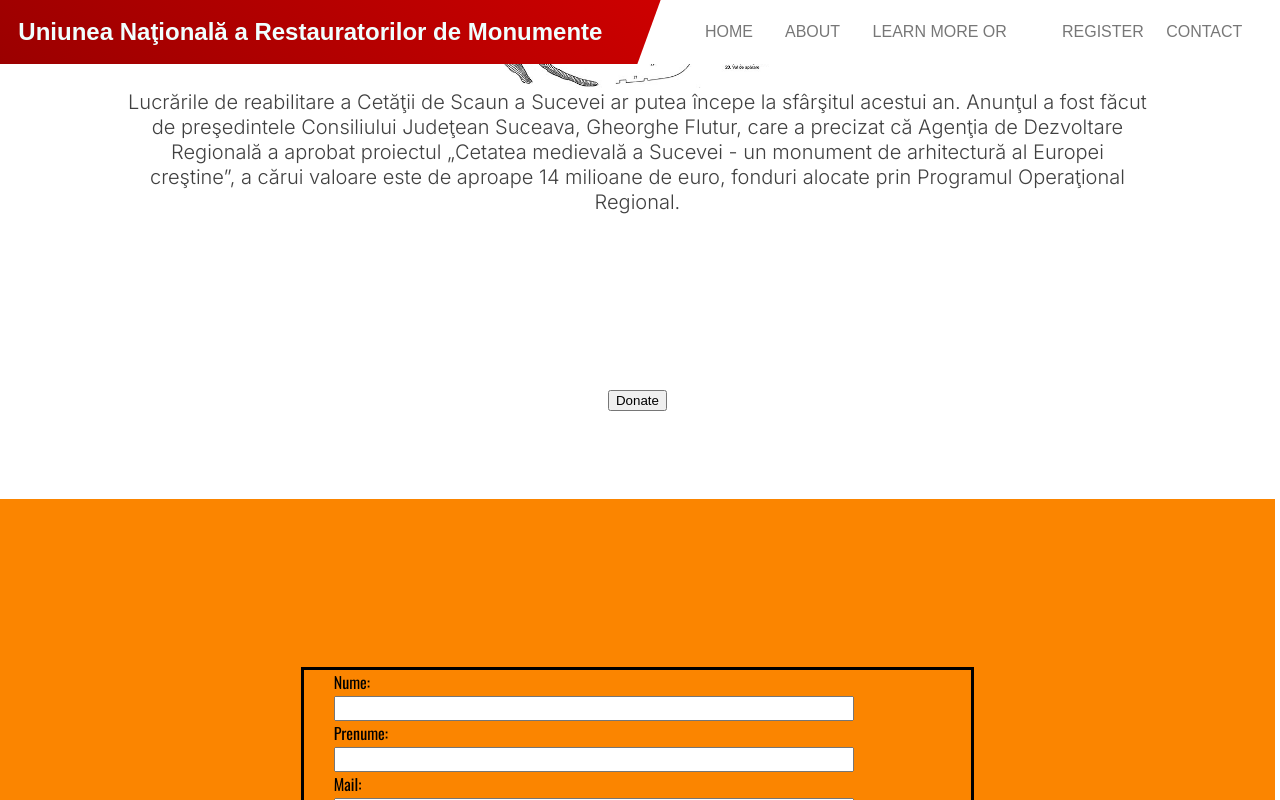
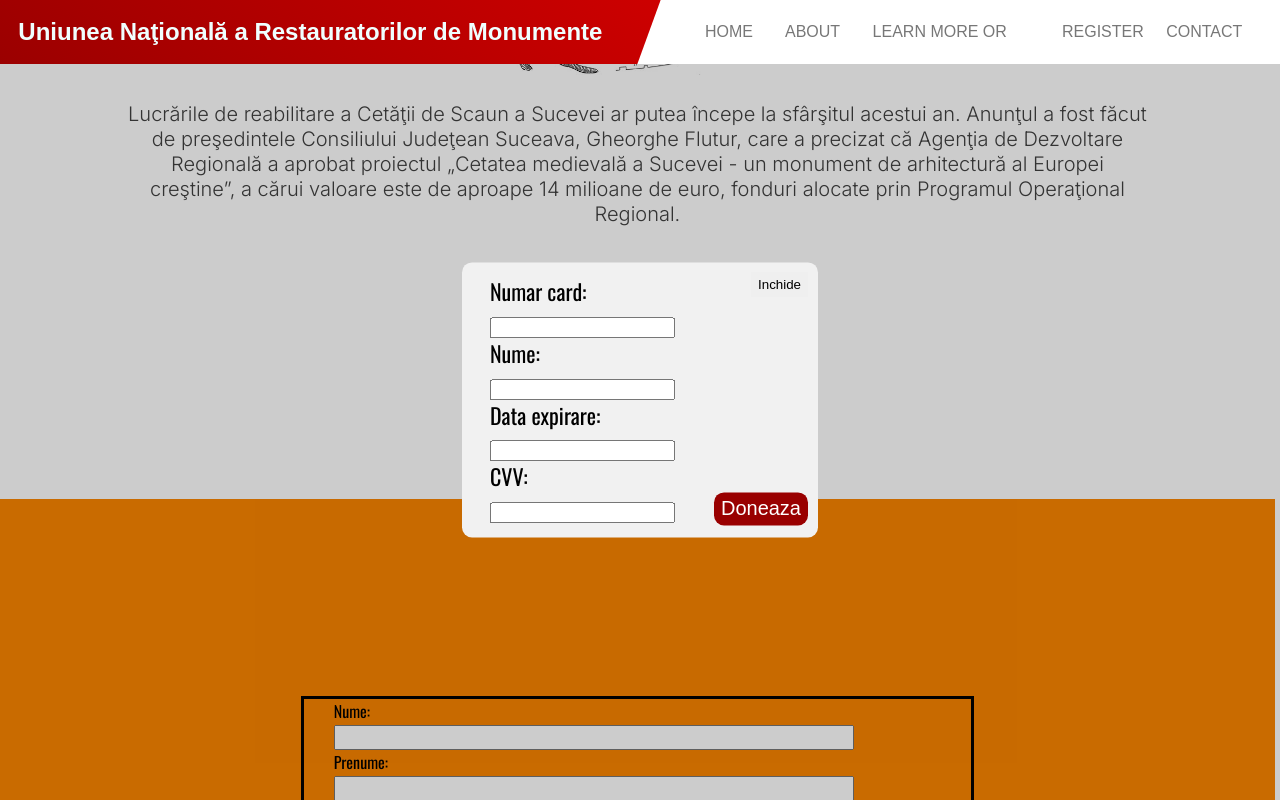
Before and after one commit to stefan-iordache/react-for-a-cause-unrmi, a React (Create React App) app in the folder app/: page / in a window 1280 px wide. Both pictures are taken after a click on the button "Donate". Shown: the part 1901-2701 px from the top of the page. Built offline with nearby package versions, Linux system fonts and the light colour scheme; a web font is replaced by a local one.

Commit message:
final touches

```diff
--- a/app/src/App.css
+++ b/app/src/App.css
@@ -283,6 +283,7 @@ img.active {
   margin-top: 0px;
   margin-left: 30px;
   color: azure;
+  font-family:  'Railway', sans-serif;;
 }
 
 /* Popup */
@@ -291,10 +292,13 @@ body.active-modal {
 }
 
 .btn-modal {
-  padding: 10px 20px;
+  padding: 15px 20px;
   display: block;
-  margin: 100px auto 0;
-  font-size: 18px;
+  margin: 40px auto 0;
+  font-size: 16px;
+  border: none;
+  border-radius: 10px;
+
 }
 
 .modal {
@@ -313,22 +317,23 @@ body.active-modal {
 }
 .modal-content {
   position: absolute;
-  top: 40%;
+  top: 50%;
   left: 50%;
   transform: translate(-50%, -50%);
   line-height: 1.4;
   background: #f1f1f1;
   padding: 14px 28px;
-  border-radius: 3px;
+  border-radius: 10px;
   max-width: 600px;
   min-width: 300px;
 }
 
-.close-modal {
+.modal-content .close-modal {
   position: absolute;
   top: 10px;
   right: 10px;
   padding: 5px 7px;
+  border: none;
 }
 
 .message-form {
@@ -346,6 +351,7 @@ body.active-modal {
 
 .errorForm {
   color:#cd0000;
+  font-weight: bold;
 }
 
 .message-form  textarea{
@@ -359,3 +365,36 @@ body.active-modal {
   text-align:start;
   font-size: 12px;
 }
+
+#donate .donation-modal {
+  background-color: #FB8500;
+  border: none;
+  color: white;
+  padding: 15px 32px;
+  font-size: 16px;
+  border-radius: 10px;
+}
+
+.send-donation {
+  position: absolute;
+  background-color: #990000;
+  color: white;
+  border: none;
+  padding: 5px 7px;
+  border-radius: 10px;
+  font-size: 20px;
+  right: 10px;
+}
+
+button {
+  cursor: pointer;
+}
+
+.donation-modal:hover, .btn-modal:hover, .send-donation:hover {
+  box-shadow: 0 12px 16px 0 rgba(0,0,0,0.24), 0 17px 50px 0 rgba(0,0,0,0.19);
+  transition: 1s all;
+}
+
+.donation-paragraph {
+  font-size: 22px;
+}
--- a/app/src/components/Donate.js
+++ b/app/src/components/Donate.js
@@ -1,17 +1,90 @@
-import React from 'react'
+import React, { useState } from 'react'
 import image10 from './imgs/unrmi_project.jpg'
 
 export default function Donate() {
+    const [donate, setDonate] = useState(false)
+    const [donateError, setDonateError] = useState(false)
+
+    function donateEvent() {
+        setDonate(!donate)
+    }
+
+    let form = {
+        cardNumber: "",
+        name: "",
+        expirationDate: "",
+        cvv: "",
+    }
+
+    function handleSubmit(event) {
+        event.preventDefault()
+        if (event.target[0].value &&
+            event.target[1].value &&
+            event.target[2].value &&
+            event.target[3].value
+            ) {
+                setDonateError(false)
+                form.cardNumber = event.target[0].value
+                form.name = event.target[1].value
+                form.expirationDate = event.target[2].value
+                form.cvv = event.target[3].value
+                console.log(form);
+            } else {setDonateError(true)}
+    }
+
     return (
         <>
             <section id='donate' className="main">
             <div className="text-inline">
                 <h4>LUCRĂRI DE REABILITARE LA CETATEA DE SCAUN SUCEAVA</h4>
-<img src={image10} alt="unrmi project" className="image"></img>
+                <img src={image10} alt="unrmi project" className="image"></img>
+                <br/>
+                <br/>
                 <p>Lucrările de reabilitare a Cetăţii de Scaun a Sucevei ar putea începe la sfârşitul acestui an. Anunţul a fost făcut de preşedintele Consiliului Judeţean Suceava, Gheorghe Flutur, care a precizat că Agenţia de Dezvoltare Regională a aprobat proiectul „Cetatea medievală a Sucevei - un monument de arhitectură al Europei creştine”, a cărui valoare este de aproape 14 milioane de euro, fonduri alocate prin Programul Operaţional Regional.
                 </p>
             </div>
-            <button>Donate</button>
+            <button className='donation-modal' onClick={donateEvent}>Donate</button>
+            {donate && (
+                    <div className='modal'>
+                        <div className='overlay'></div>
+                        <div className='modal-content'>
+                        <form onSubmit={handleSubmit}>
+                            <label className='donation-paragraph'>
+                                Numar card:
+                                <br/>
+                                <input type="text" name="name" />
+                            </label>
+                            <br/>
+                            <label className='donation-paragraph'>
+                                Nume:
+                                <br/>
+                                <input type="text" name="text" />
+                            </label>
+                            <br/>
+                            <label className='donation-paragraph'>
+                                Data expirare:
+                                <br/>
+                                <input type="text" name="text" />
+                            </label>
+                            <br/>
+                            <label className='donation-paragraph'>
+                                CVV:
+                                <br/>
+                                <input type="text" name="text" />
+                            <button className='send-donation'>Doneaza</button>
+                            </label>
+                            <button className='close-modal' onClick={donateEvent}>Inchide</button>
+                            {donateError && (
+                                <>
+                                    <br/>
+                                    <br/>
+                                    <p>Va rugam completati toate campurile.</p>
+                                </>
+                            )}
+                        </form>
+                    </div>
+                </div>
+                )}
             </section>
         </>
     )
--- a/app/src/components/NavBar.js
+++ b/app/src/components/NavBar.js
@@ -17,35 +17,35 @@ export default function NavBar() {
                 </div>
 
                 <div className='nav right'>
-                    <Link className='nav-link active' to='home' spy={true} smooth={true} offset={0} duration={500}>
+                    <Link className='nav-link active' to='home' spy={true} smooth={true} offset={0} duration={100}>
                         <span className='nav-link-span'>
                             <span className='u-nav'>
                                 Home
                             </span>
                         </span>
                     </Link>
-                    <Link className='nav-link' to='about' spy={true} smooth={true} offset={-50} duration={500}>
+                    <Link className='nav-link' to='about' spy={true} smooth={true} offset={-50} duration={100}>
                         <span className='nav-link-span'>
                             <span className='u-nav'>
                                 About
                             </span>
                         </span>
                     </Link>
-                    <Link className='nav-link' to='donate' spy={true} smooth={true} offset={-25} duration={500}>
+                    <Link className='nav-link' to='donate' spy={true} smooth={true} offset={0} duration={100}>
                         <span className='nav-link-span'>
                             <span className='u-nav'>
                                 Learn more or donate
                             </span>
                         </span>
                     </Link>
-                    <Link className='nav-link' to='contact' spy={true} smooth={true} offset={-30} duration={500}>
+                    <Link className='nav-link' to='contact' spy={true} smooth={true} offset={-30} duration={100}>
                         <span className='nav-link-span'>
                             <span className='u-nav'>
                                 Register
                             </span>
                         </span>
                     </Link>
-                    <Link className='nav-link' to='footer' spy={true} smooth={true} offset={-20} duration={500}>
+                    <Link className='nav-link' to='footer' spy={true} smooth={true} offset={-20} duration={100}>
                         <span className='nav-link-span'>
                             <span className='u-nav'>
                                 Contact Us
```
